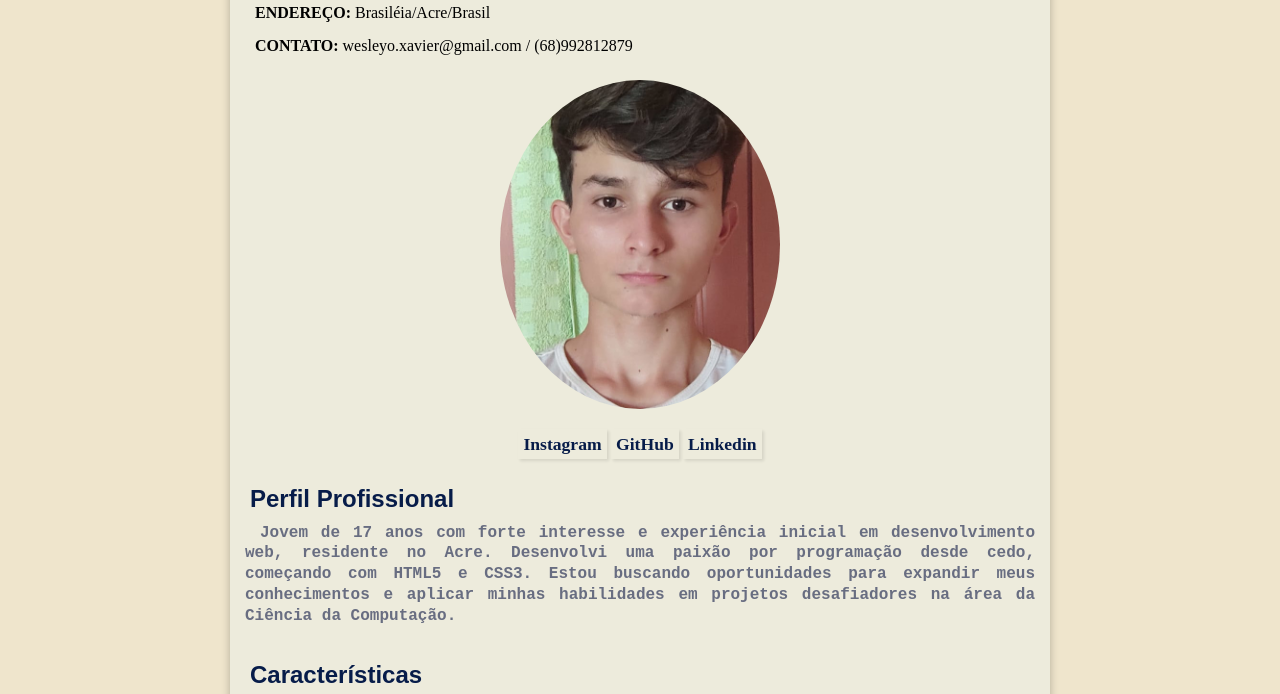
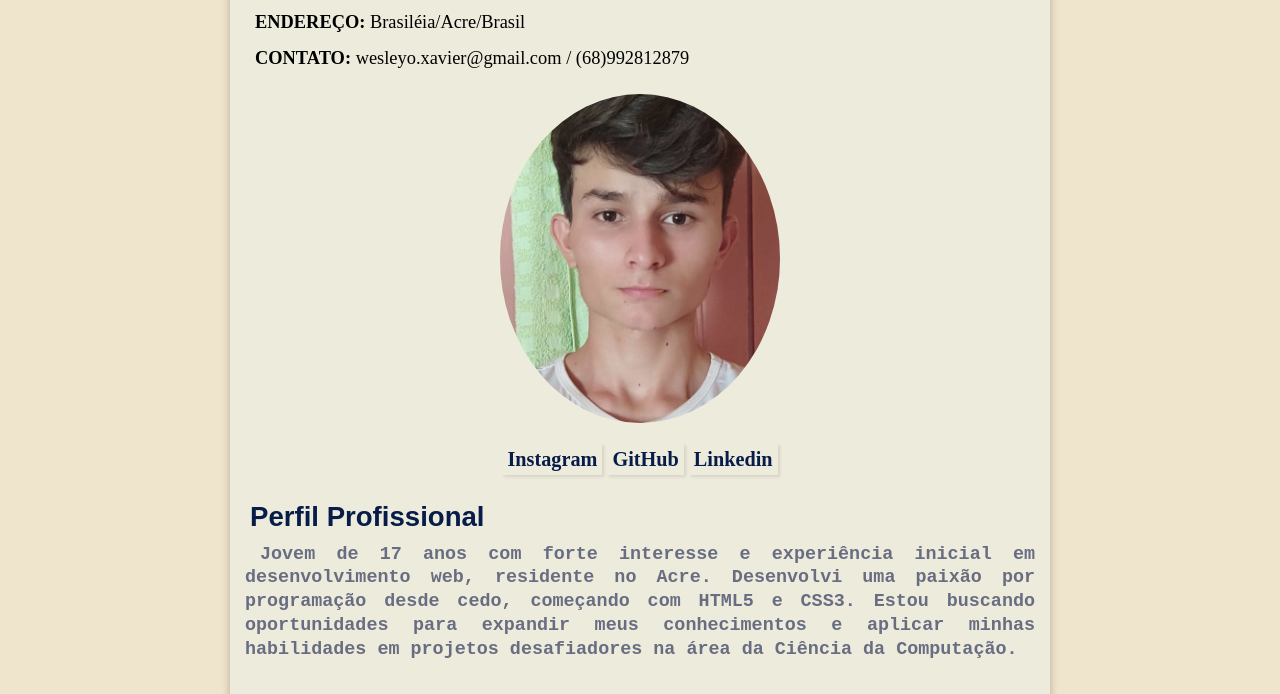
Before and after one commit to Wyeels/projeto-curriculo, a plain HTML site: page index.html in a window 1280 px wide. Shown: the part 221-915 px from the top of the page. Drawn offline with Linux system fonts and the light colour scheme.

Commit message:
Update style.css

```diff
--- a/style/style.css
+++ b/style/style.css
@@ -50,7 +50,7 @@ main {
     border-radius: 5px;
     box-shadow: 0px 0px 8px rgba(0, 0, 0, 0.25);
     text-align: justify;
-    font-size: 2vmin;
+    font-size: 2.3vmin;
     background-color: var(--font-color1);
 }
 
```
